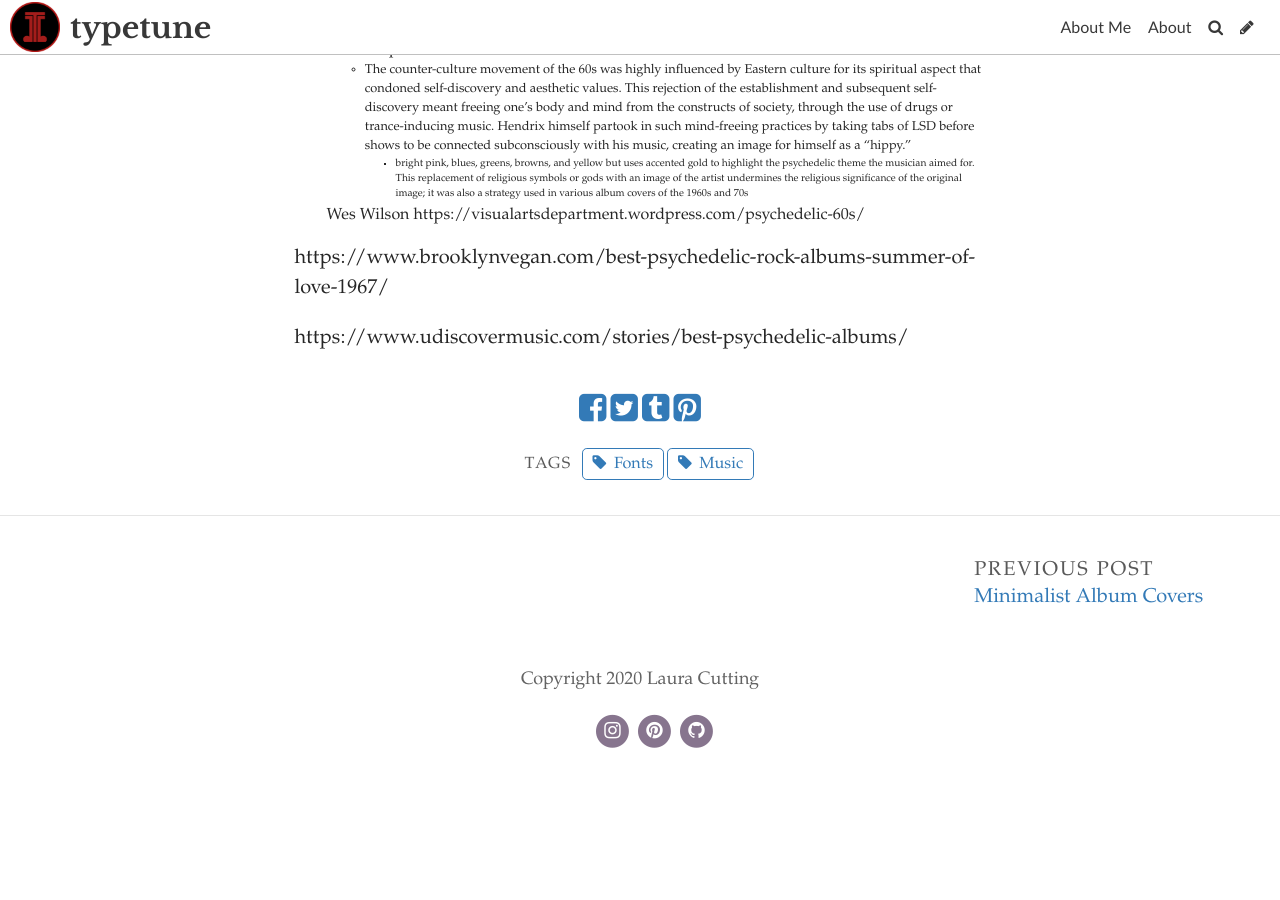
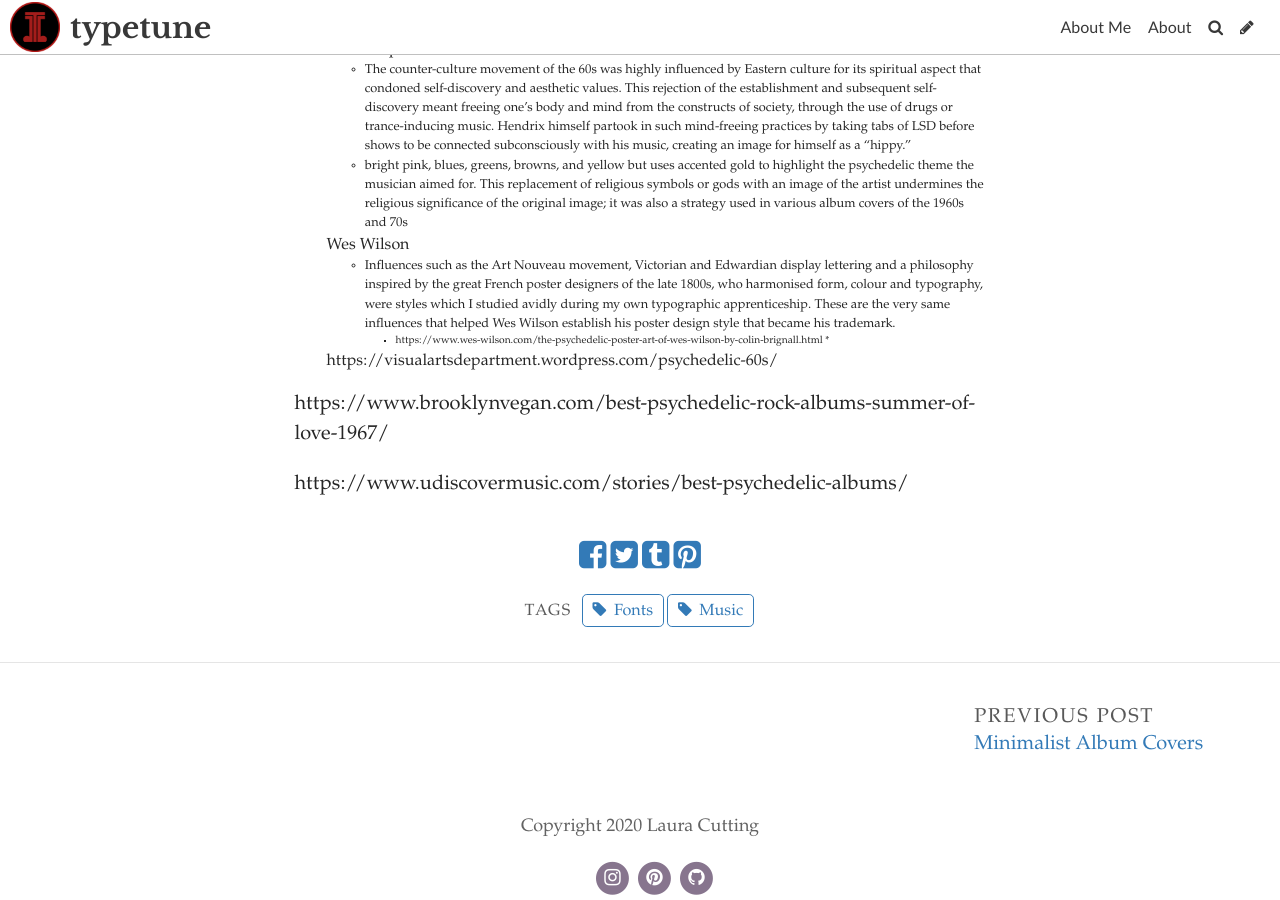
Before and after one commit to lauracutting/typetune, a Jekyll site: the page built from _posts/2020-10-28-groovy-baby.md, in a window 1280 px wide and 900 px high, scrolled down 1013 px. Built offline with Jekyll 4.4.1, drawn with Linux system fonts in a browser that asks for light colours; some web fonts are replaced; before the commit the page ends 1791 px from its top, so only the background shows below that.

Commit message:
Update Post “2020-10-28-groovy-baby”

```diff
--- a/_posts/2020-10-28-groovy-baby.md
+++ b/_posts/2020-10-28-groovy-baby.md
@@ -21,10 +21,15 @@ Jimi Hendrix
 * The cover art for Hendrix’s second album, *Axis: Bold as Love* (1967) features the Hindu image of the Supreme God Vishnu
 
   * The counter-culture movement of the 60s was highly influenced by Eastern culture for its spiritual aspect that condoned self-discovery and aesthetic values. This rejection of the establishment and subsequent self-discovery meant freeing one’s body and mind from the constructs of society, through the use of drugs or trance-inducing music. Hendrix himself partook in such mind-freeing practices by taking tabs of LSD before shows to be connected subconsciously with his music, creating an image for himself as a “hippy.”
-
-    * bright pink, blues, greens, browns, and yellow but uses accented gold to highlight the psychedelic theme the musician aimed for. This replacement of religious symbols or gods with an image of the artist undermines the religious significance of the original image; it was also a strategy used in various album covers of the 1960s and 70s
+  * bright pink, blues, greens, browns, and yellow but uses accented gold to highlight the psychedelic theme the musician aimed for. This replacement of religious symbols or gods with an image of the artist undermines the religious significance of the original image; it was also a strategy used in various album covers of the 1960s and 70s
 
   Wes Wilson
+
+  * Influences such as the Art Nouveau movement, Victorian and Edwardian display lettering and a philosophy inspired by the great French poster designers of the late 1800s, who harmonised form, colour and typography, were styles which I studied avidly during my own typographic apprenticeship. These are the very same influences that helped Wes Wilson establish his poster design style that became his trademark.
+
+    * https://www.wes-wilson.com/the-psychedelic-poster-art-of-wes-wilson-by-colin-brignall.html
+
+      *
 
   https://visualartsdepartment.wordpress.com/psychedelic-60s/
 
```
